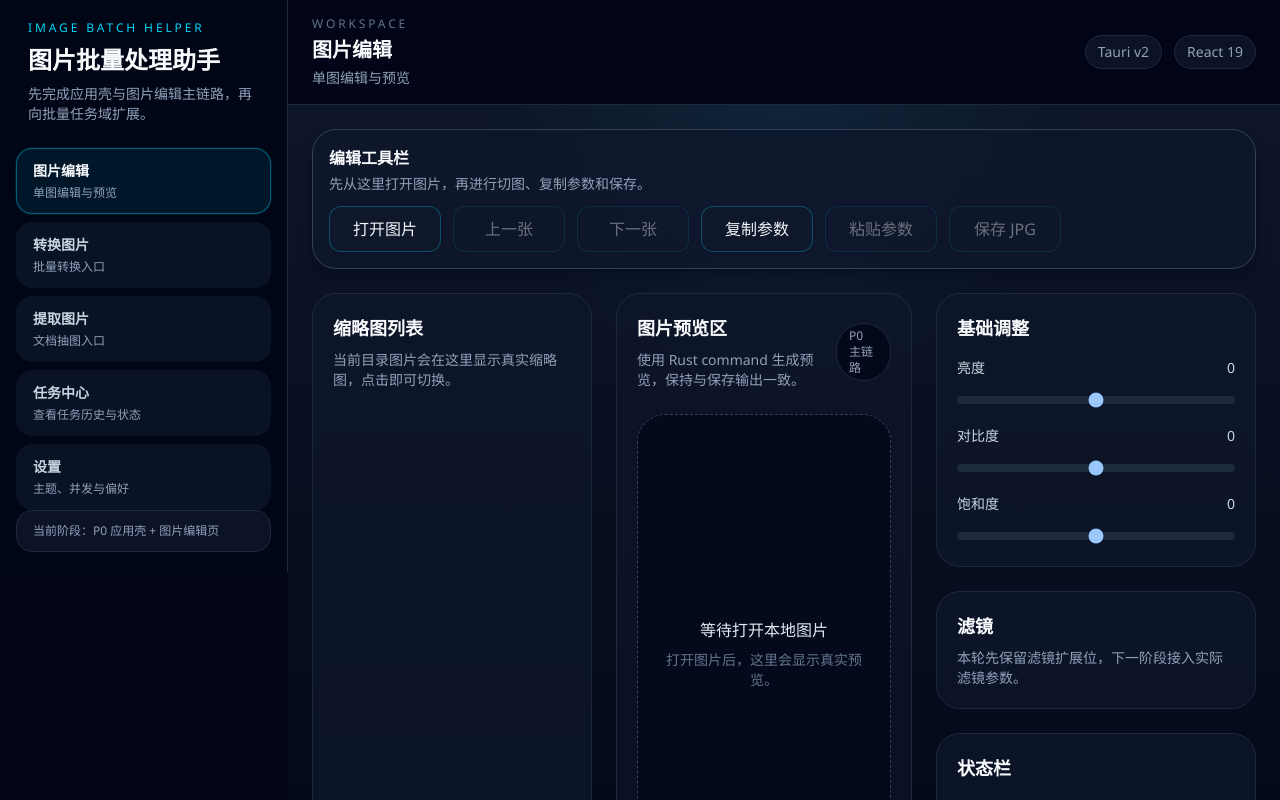
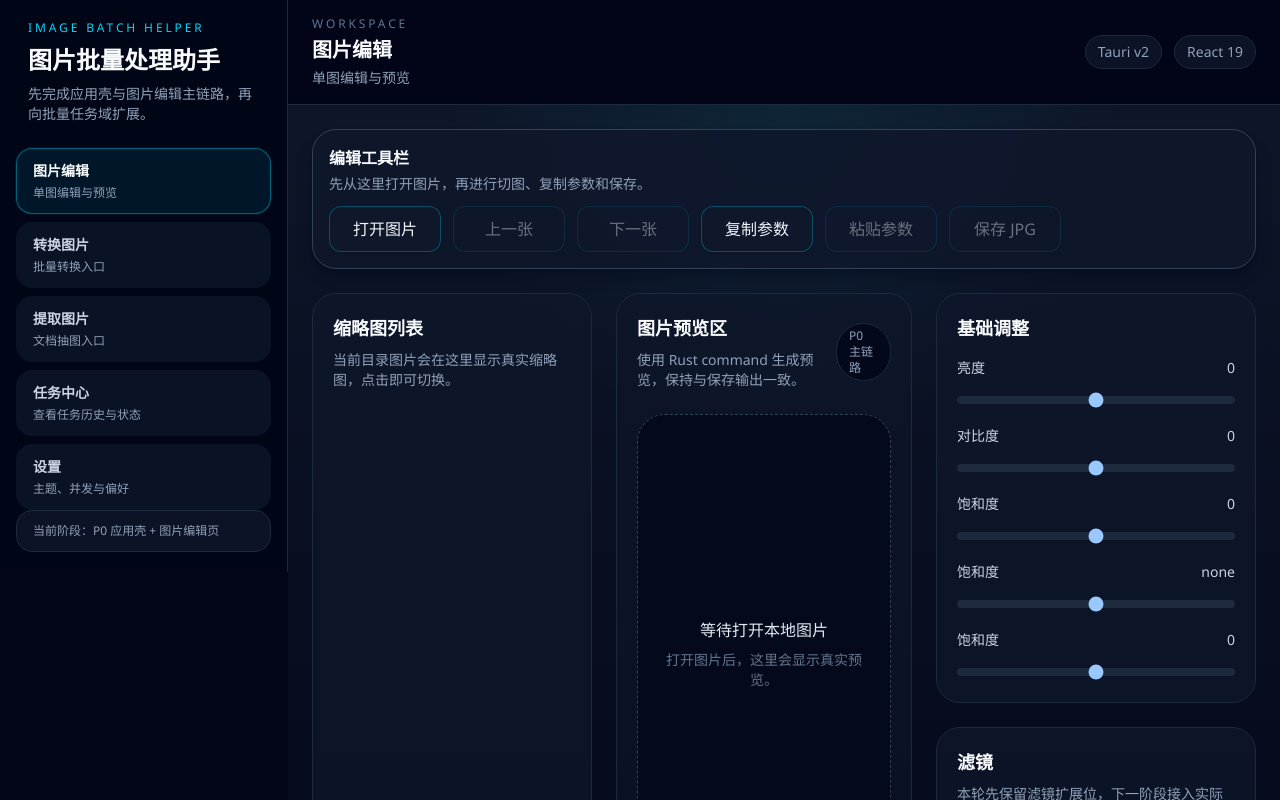
Before and after one commit to heheyoumingchen/imageasy, a React (Vite) app: page / in a window 1280 px wide. Shown: the top 800 px of the page. Built offline with nearby package versions, Linux system fonts and the light colour scheme.

Commit message:
feat: add filter state to editor store

```diff
--- a/src/stores/editorStore.ts
+++ b/src/stores/editorStore.ts
@@ -5,6 +5,7 @@ import {
   type AdjustmentParams,
   type EditorDirectoryImage,
   type EditorImageSummary,
+  type FilterType,
   type PendingSwitchTarget
 } from '../types/editor';
 
@@ -19,13 +20,13 @@ type EditorStore = {
   directoryImages: EditorDirectoryImage[];
   currentIndex: number;
   adjustments: AdjustmentParams;
-  copiedAdjustments: AdjustmentParams | null;
   hasUnsavedChanges: boolean;
   pendingSwitchTarget: PendingSwitchTarget | null;
   openImages: (payload: OpenImagesPayload) => void;
   updateAdjustment: (key: AdjustmentKey, value: number) => void;
-  copyAdjustments: () => void;
-  pasteAdjustments: () => void;
+  updateFilter: (filterType: FilterType) => void;
+  updateFilterIntensity: (value: number) => void;
+  resetFilters: () => void;
   markSaved: () => void;
   requestSwitch: (target: PendingSwitchTarget) => void;
   confirmSwitch: () => void;
@@ -37,6 +38,7 @@ type EditorStore = {
 };
 
 const clampAdjustment = (value: number) => Math.max(-100, Math.min(100, value));
+const clampFilterIntensity = (value: number) => Math.max(0, Math.min(100, value));
 
 const buildImageFromIndex = (images: EditorDirectoryImage[], index: number) => {
   const target = images[index];
@@ -54,7 +56,6 @@ const initialState = {
   directoryImages: [],
   currentIndex: -1,
   adjustments: defaultAdjustmentParams,
-  copiedAdjustments: null,
   hasUnsavedChanges: false,
   pendingSwitchTarget: null
 };
@@ -75,19 +76,32 @@ export const useEditorStore = create<EditorStore>((set, get) => ({
       adjustments: { ...state.adjustments, [key]: clampAdjustment(value) },
       hasUnsavedChanges: true
     })),
-  copyAdjustments: () => set((state) => ({ copiedAdjustments: state.adjustments })),
-  pasteAdjustments: () => {
-    const copiedAdjustments = get().copiedAdjustments;
-
-    if (!copiedAdjustments) {
-      return;
-    }
-
-    set({
-      adjustments: copiedAdjustments,
+  updateFilter: (filterType) =>
+    set((state) => ({
+      adjustments: {
+        ...state.adjustments,
+        filterType,
+        filterIntensity: filterType === 'none' ? 0 : state.adjustments.filterIntensity || 40
+      },
       hasUnsavedChanges: true
-    });
-  },
+    })),
+  updateFilterIntensity: (value) =>
+    set((state) => ({
+      adjustments: {
+        ...state.adjustments,
+        filterIntensity: clampFilterIntensity(value)
+      },
+      hasUnsavedChanges: true
+    })),
+  resetFilters: () =>
+    set((state) => ({
+      adjustments: {
+        ...state.adjustments,
+        filterType: 'none',
+        filterIntensity: 0
+      },
+      hasUnsavedChanges: true
+    })),
   markSaved: () => set({ hasUnsavedChanges: false, pendingSwitchTarget: null }),
   requestSwitch: (target) => {
     if (get().hasUnsavedChanges) {
--- a/src/types/editor.ts
+++ b/src/types/editor.ts
@@ -1,9 +1,12 @@
 export type AdjustmentKey = 'brightness' | 'contrast' | 'saturation';
+export type FilterType = 'none' | 'grayscale' | 'warm' | 'cool' | 'vintage';
 
 export type AdjustmentParams = {
   brightness: number;
   contrast: number;
   saturation: number;
+  filterType: FilterType;
+  filterIntensity: number;
 };
 
 export type EditorImageSummary = {
@@ -61,7 +64,6 @@ export type EditorSessionState = {
   directoryImages: EditorDirectoryImage[];
   currentIndex: number;
   adjustments: AdjustmentParams;
-  copiedAdjustments: AdjustmentParams | null;
   hasUnsavedChanges: boolean;
   pendingSwitchTarget: PendingSwitchTarget | null;
 };
@@ -69,5 +71,7 @@ export type EditorSessionState = {
 export const defaultAdjustmentParams: AdjustmentParams = {
   brightness: 0,
   contrast: 0,
-  saturation: 0
+  saturation: 0,
+  filterType: 'none',
+  filterIntensity: 0
 };
```
Also changed, not shown: 1 other file (tests, documents, lock files or other folders).
